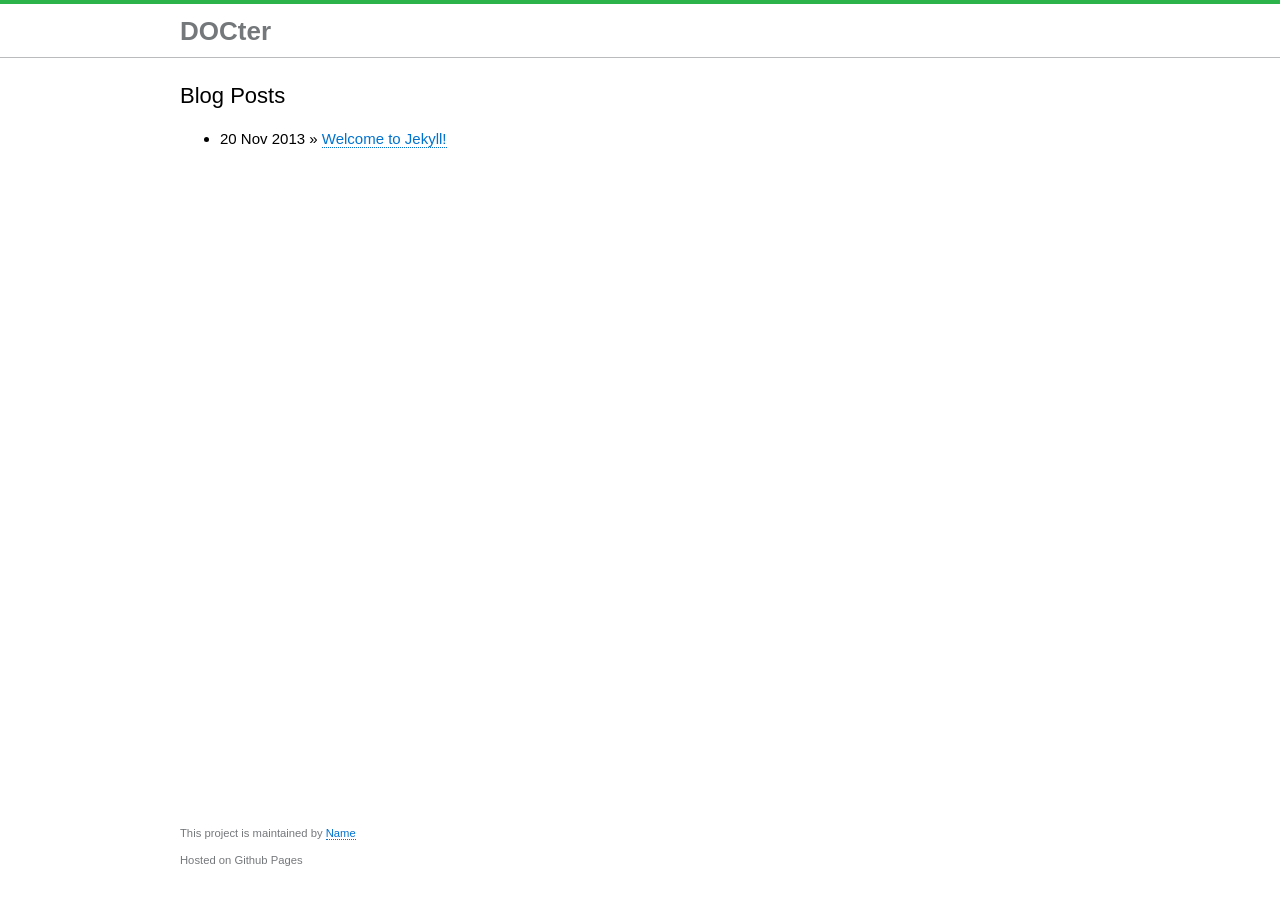
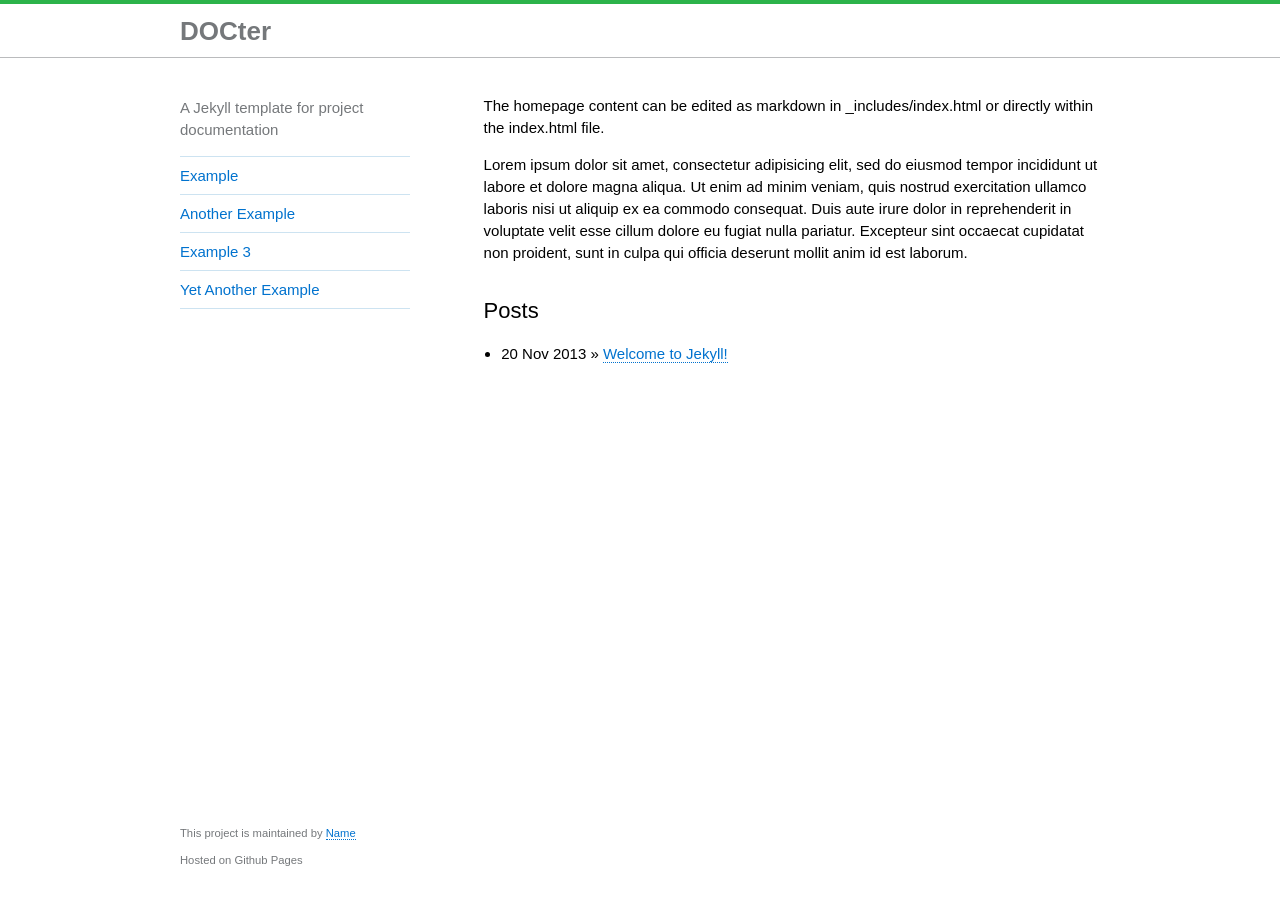
Before and after one commit to cfpb/DOCter, a Jekyll site: the page built from index.html, in a window 1280 px wide. Built offline with Jekyll 4.4.1, drawn with Linux system fonts in a browser that asks for light colours; nearby versions of some CDN libraries; library files that are not in the unit come from our copies; Markdown is read by kramdown in place of the engine named in the settings.

Commit message:
include navigation and markdown content in the index.html

```diff
--- a/_config.yml
+++ b/_config.yml
@@ -22,3 +22,15 @@ author:
 # Point the logo URL at a file in your repo or hosted elsewhere by your organization
 logourl:
 logoalt:
+
+# Navigation
+# List links that should appear in the site sidebar here
+navigation:
+- text: Example
+  url: index.html
+- text: Another Example
+  url: index.html
+- text: Example 3
+  url: index.html
+- text: Yet Another Example
+  url: index.html
--- /dev/null
+++ b/_includes/index.md
@@ -0,0 +1,3 @@
+The homepage content can be edited as markdown in _includes/index.html or directly within the index.html file.
+
+Lorem ipsum dolor sit amet, consectetur adipisicing elit, sed do eiusmod tempor incididunt ut labore et dolore magna aliqua. Ut enim ad minim veniam, quis nostrud exercitation ullamco laboris nisi ut aliquip ex ea commodo consequat. Duis aute irure dolor in reprehenderit in voluptate velit esse cillum dolore eu fugiat nulla pariatur. Excepteur sint occaecat cupidatat non proident, sunt in culpa qui officia deserunt mollit anim id est laborum.
--- /dev/null
+++ b/_includes/sidebar.html
@@ -0,0 +1,10 @@
+<aside>
+  <p class="intro">{{ site.subtitle }}</p>
+  <nav>
+    <ul>
+      {% for link in site.navigation %}
+        <li><a href="{{ link.url }}">{{ link.text }}</a></li>
+      {% endfor %}
+    </ul>
+  </nav>
+</aside>
--- a/_layouts/default.html
+++ b/_layouts/default.html
@@ -23,7 +23,11 @@
 
       <div class="wrap content">
 
-        {{ content }}
+        {% include sidebar.html %}
+
+        <section class="main-content" role="main">
+          {{ content }}
+        </section>
 
 
         <footer>
--- a/_layouts/post.html
+++ b/_layouts/post.html
@@ -1,7 +1,7 @@
 ---
 layout: default
 ---
-<h2>{{ page.title }}</h2>
+<h2 class="page-title">{{ page.title }}</h2>
 <p class="meta">{{ page.date | date_to_string }}</p>
 
 <div class="post">
--- a/assets/css/main.css
+++ b/assets/css/main.css
@@ -61,6 +61,9 @@ h4 {
 p,
 li {
     font-size: .9375em;
+}
+.page-title {
+    margin-top: .727272727em; /* 16/22 */
 }
 
 /*
--- a/index.html
+++ b/index.html
@@ -3,8 +3,11 @@ layout: default
 title: DOCter
 ---
 
+{% capture index %}{% include index.md %}{% endcapture %}
+{{ index | markdownify }}
+
 <div id="home">
-  <h2>Blog Posts</h2>
+  <h2>Posts</h2>
   <ul class="posts">
     {% for post in site.posts %}
       <li><span>{{ post.date | date_to_string }}</span> &raquo; <a href="{{ site.baseurl }}{{ post.url }}">{{ post.title }}</a></li>
```
